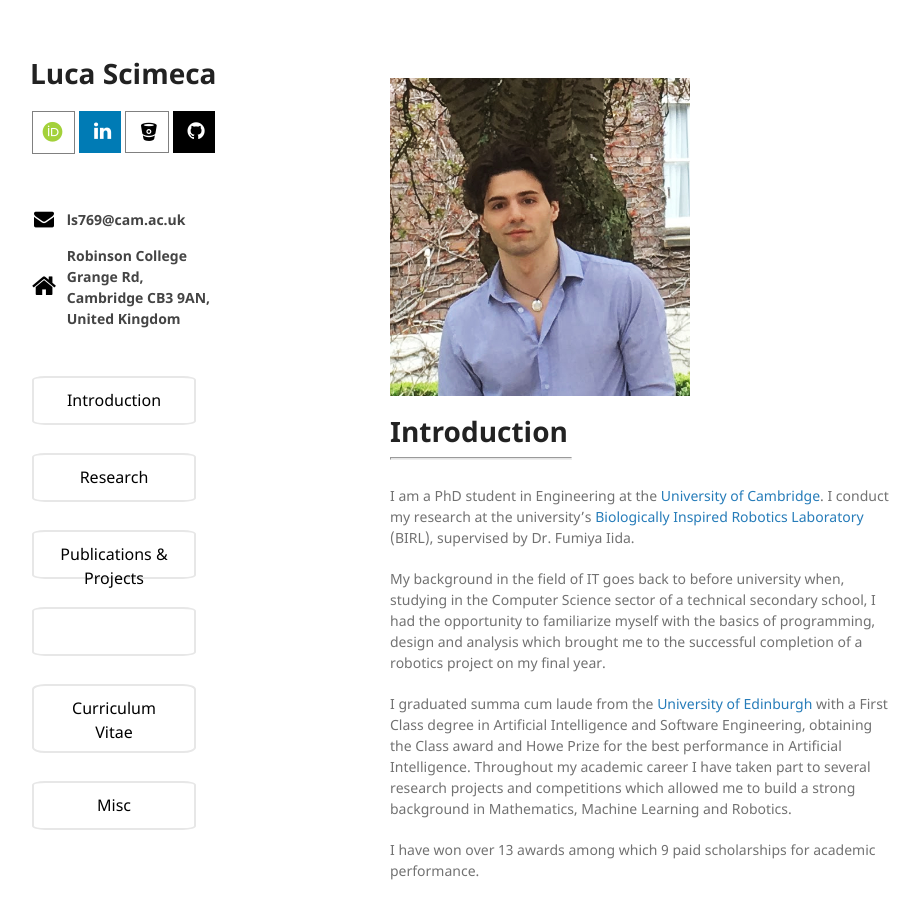
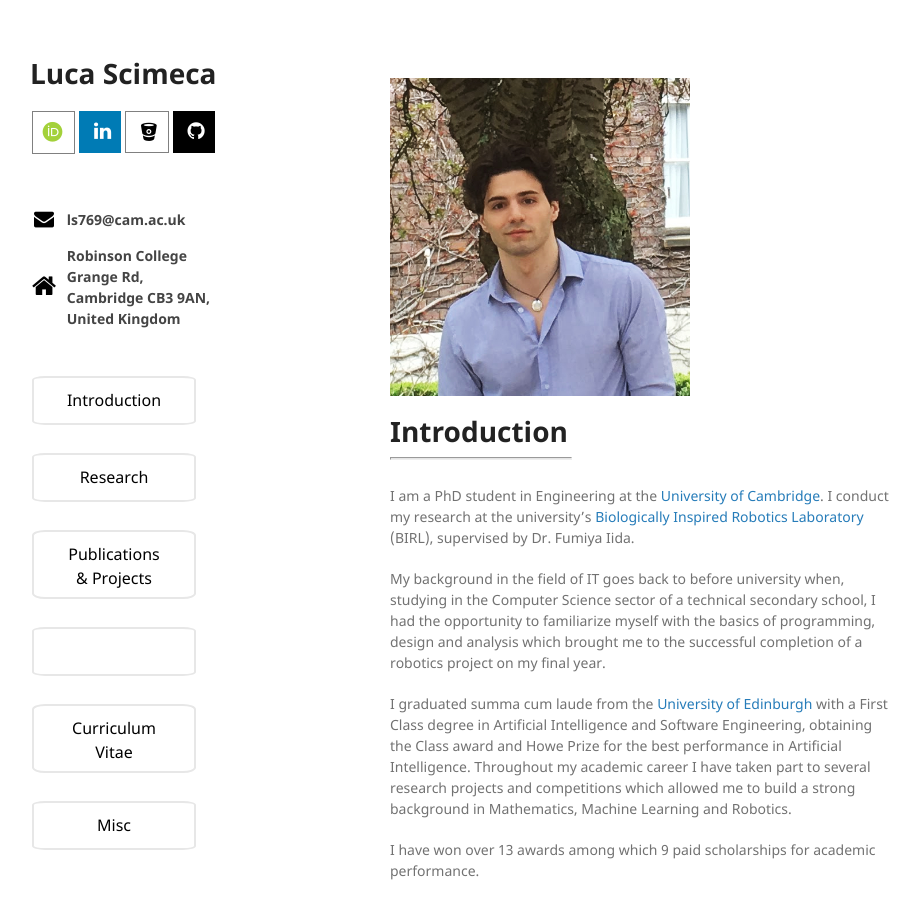
Before and after one commit to lucascimeca/lucascimeca.github.io, a Jekyll site: the page built from index.md, in a window 1280 px wide and 900 px high. Shown: the whole window, without its empty margins (180-1099 px from the left). Built offline with Jekyll 4.4.1, drawn with Linux system fonts in a browser that asks for light colours; nearby versions of some CDN libraries; some web fonts are replaced; the repository's description, which GitHub fills in, is left out.

Commit message:
Update default.html

```diff
--- a/_layouts/default.html
+++ b/_layouts/default.html
@@ -70,7 +70,7 @@
           <p><a href="https://lucascimeca.github.io/#-intro_img" class="button-hover" style="vertical-align:middle">Introduction</a></p>
           <p><a href="https://lucascimeca.github.io/#-research" class="button-hover" style="vertical-align:middle">Research</a></p>
           {% if site.publications %}
-            <p><a href="https://lucascimeca.github.io/publications" class="button-hover" style="vertical-align:middle">Publications & Projects</a></p>
+            <p><a href="https://lucascimeca.github.io/publications" class="button-hover-large" style="vertical-align:middle">Publications </br>& Projects</a></p>
           {% endif %}
           <p><a href="https://lucascimeca.github.io/projects" class="button-hover" style="vertical-align:middle"></a></p>
           <p><a href="https://lucascimeca.github.io/curriculum-vitae" class="button-hover-large" style="vertical-align:middle">Curriculum Vitae</a></p>
```
